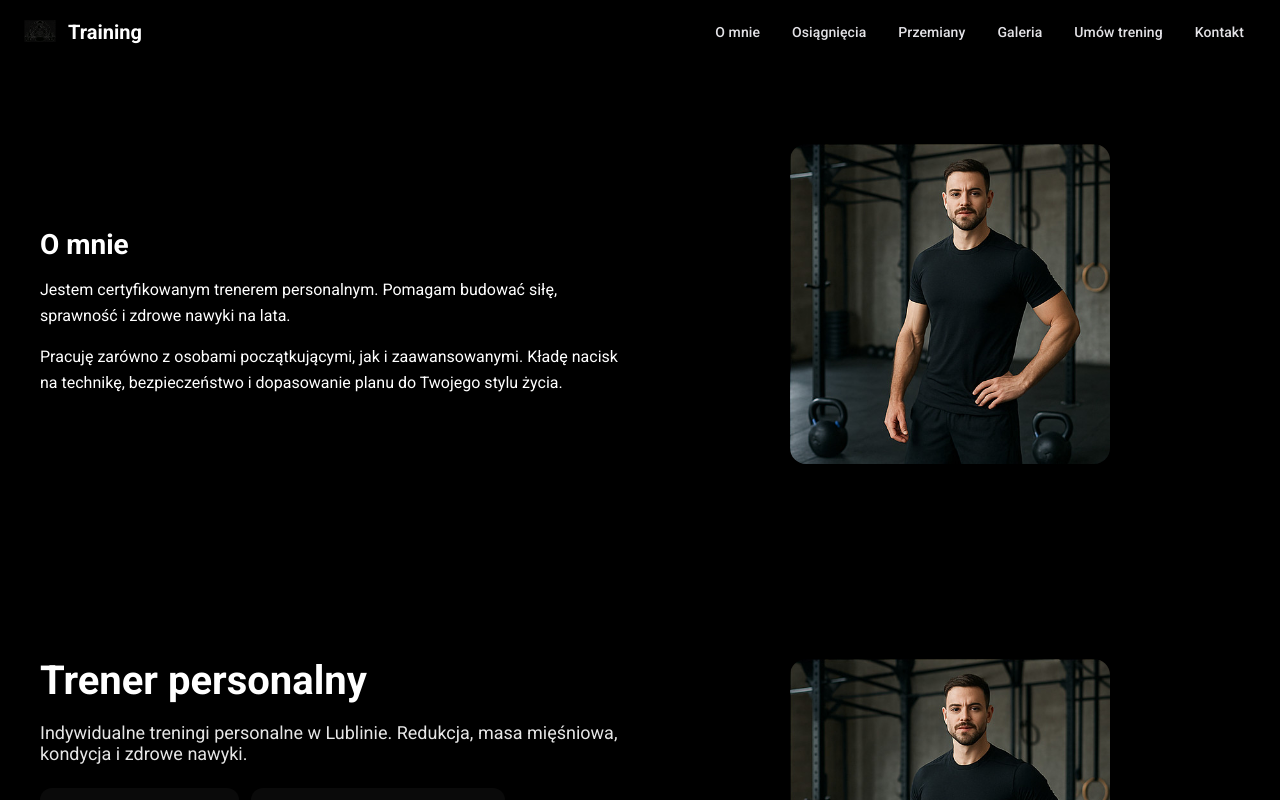
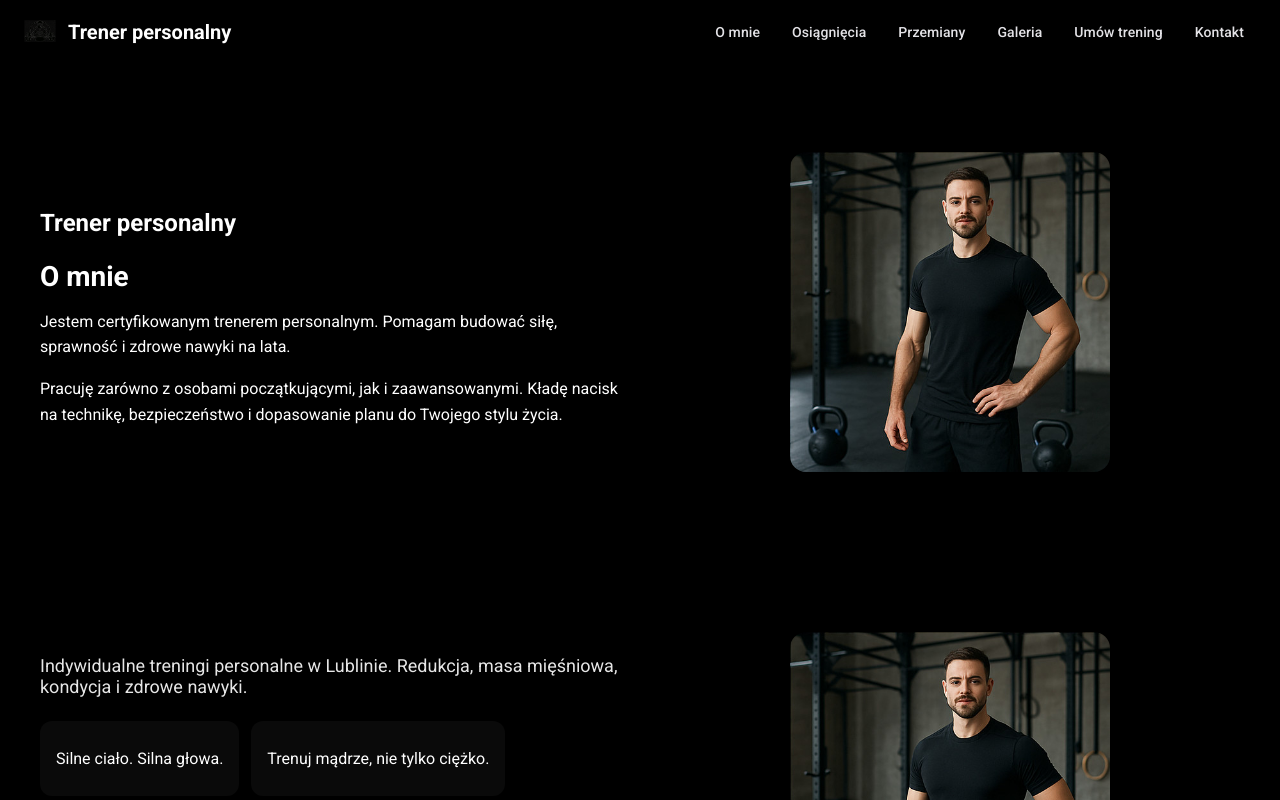
Before and after one commit to kdszwed/personal-trainer, an Angular app: page / in a window 1280 px wide. Shown: the top 800 px of the page. Built offline with nearby package versions, Linux system fonts and the light colour scheme.

Commit message:
feat: refine home layout, header and contact form type

```diff
--- a/angular.json
+++ b/angular.json
@@ -24,9 +24,12 @@
             "tsConfig": "tsconfig.app.json",
             "inlineStyleLanguage": "scss",
             "assets": [
+              "src/favicon.ico",
+              "src/assets",
               {
                 "glob": "**/*",
-                "input": "public"
+                "input": "public",
+                "output": "/"
               }
             ],
             "styles": [
--- a/src/app/app.html
+++ b/src/app/app.html
@@ -6,7 +6,7 @@
         alt="Logo trener osobisty"
         class="logo-icon"
       />
-      <span class="logo-text">Training</span>
+      <span class="logo-text">Trener personalny</span>
     </div>
 
     <nav class="toolbar__nav">
--- a/src/app/app.scss
+++ b/src/app/app.scss
@@ -1,6 +1,8 @@
 .app-header {
-  position: sticky;
+  position: fixed;
   top: 0;
+  left: 0;
+  right: 0;
   z-index: 1000;
 }
 
@@ -37,6 +39,7 @@
 }
 
 .app-main {
+  padding-top: 72px;
   min-height: 100vh;
 }
 
--- a/src/app/home/home-page/home-page.html
+++ b/src/app/home/home-page/home-page.html
@@ -2,6 +2,7 @@
 <section id="about" class="section section--about">
   <div class="about">
     <div class="about__text">
+      <h1>Trener personalny</h1>
       <h2>O mnie</h2>
       <p>{{ aboutText() }}</p>
       <p>
@@ -23,7 +24,6 @@
 <section class="hero">
   <div class="hero__content">
     <div class="hero__text">
-      <h1>Trener personalny</h1>
       <p class="hero__subtitle">
         Indywidualne treningi personalne w Lublinie. Redukcja, masa mięśniowa, kondycja i zdrowe nawyki.
       </p>
--- a/src/assets/content/site-content.json
+++ b/src/assets/content/site-content.json
@@ -7,7 +7,7 @@
   "aboutText": "Jestem certyfikowanym trenerem personalnym. Pomagam budować siłę, sprawność i zdrowe nawyki na lata.",
   "achievements": [
     { "value": "150+", "label": "Zadowolonych podopiecznych" },
-    { "value": "5+", "label": "Lat doświadczenia" },
+    { "value": "8+", "label": "Lat doświadczenia" },
     { "value": "3000+", "label": "Przeprowadzonych treningów" }
   ],
   "transformations": [
```
